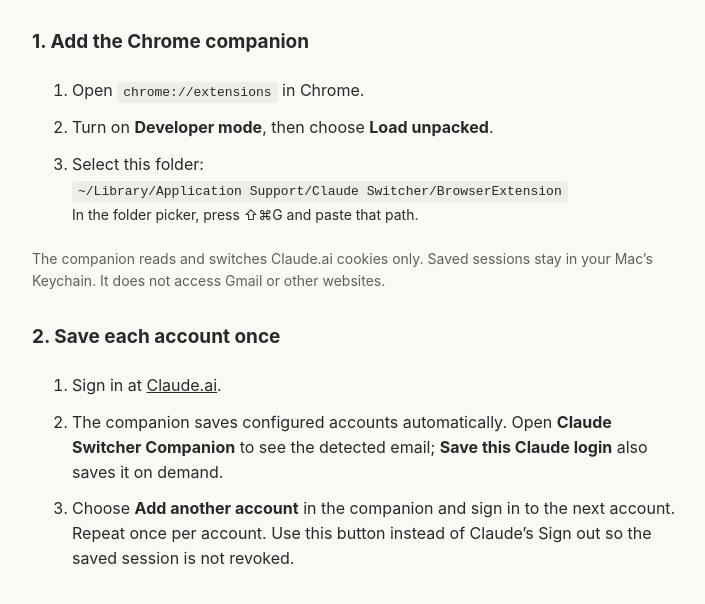
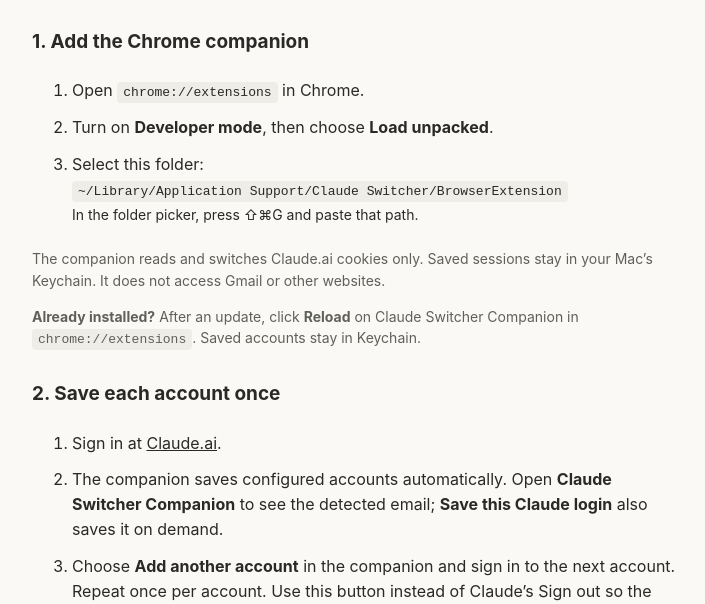
Before and after one commit to paperfoot/claude-switcher, a browser extension: page assets/setup.html in a window 1280 px wide. Shown: the part 177-781 px from the top of the page, without its empty margins (283-988 px from the left). Drawn offline with Linux system fonts and the light colour scheme.

```diff
--- a/assets/setup.html
+++ b/assets/setup.html
@@ -2,5 +2,6 @@
 :root{color-scheme:light dark;font:16px/1.55 -apple-system,BlinkMacSystemFont,sans-serif;background:light-dark(#faf9f6,#191918);color:light-dark(#292927,#eee)}body{max-width:650px;margin:70px auto;padding:0 24px}h1{font-size:32px;letter-spacing:-.8px;line-height:1.2;margin-bottom:12px}h2{font-size:19px;margin-top:30px}p{color:light-dark(#60605b,#aaa)}li{padding:6px 0}code{font:13px ui-monospace,monospace;background:light-dark(#eeede8,#292927);padding:3px 6px;border-radius:4px;overflow-wrap:anywhere}a{color:inherit}button{font:inherit;padding:9px 15px;border-radius:7px;border:1px solid light-dark(#ccc,#555);background:transparent;color:inherit;cursor:pointer}.note{font-size:14px}footer{margin-top:38px;border-top:1px solid light-dark(#ddd,#444);padding-top:14px;font-size:13px;color:light-dark(#777,#aaa)}
 </style><h1>One account for Chrome and Code.</h1><p>Connect Chrome once. After that, choose an email in the menu bar and carry on where you were.</p>
 <h2>1. Add the Chrome companion</h2><ol><li>Open <code>chrome://extensions</code> in Chrome.</li><li>Turn on <strong>Developer mode</strong>, then choose <strong>Load unpacked</strong>.</li><li>Select this folder:<br><code>~/Library/Application Support/Claude Switcher/BrowserExtension</code><br><span class="note">In the folder picker, press ⇧⌘G and paste that path.</span></li></ol><p class="note">The companion reads and switches Claude.ai cookies only. Saved sessions stay in your Mac’s Keychain. It does not access Gmail or other websites.</p>
+<p class="note"><strong>Already installed?</strong> After an update, click <strong>Reload</strong> on Claude Switcher Companion in <code>chrome://extensions</code>. Saved accounts stay in Keychain.</p>
 <h2>2. Save each account once</h2><ol><li>Sign in at <a href="https://claude.ai">Claude.ai</a>.</li><li>The companion saves configured accounts automatically. Open <strong>Claude Switcher Companion</strong> to see the detected email; <strong>Save this Claude login</strong> also saves it on demand.</li><li>Choose <strong>Add another account</strong> in the companion and sign in to the next account. Repeat once per account. Use this button instead of Claude’s Sign out so the saved session is not revoked.</li></ol>
 <h2>Then just choose an email.</h2><p>Chrome changes to that account. Your next <code>claude</code>, <code>claude --continue</code>, or <code>claude --resume</code> uses it too, in Ghostty or iTerm2. Running sessions stay open; stop and resume them when ready.</p><p class="note">A single Chrome profile has one active Claude account. All Claude.ai tabs in that profile share the switch. A revoked login needs to be saved again. Claude Desktop has its own separate sign-in.</p><footer>Claude Switcher · Paperfoot · <a href="https://github.com/paperfoot/claude-switcher">Source code</a></footer></html>
```
